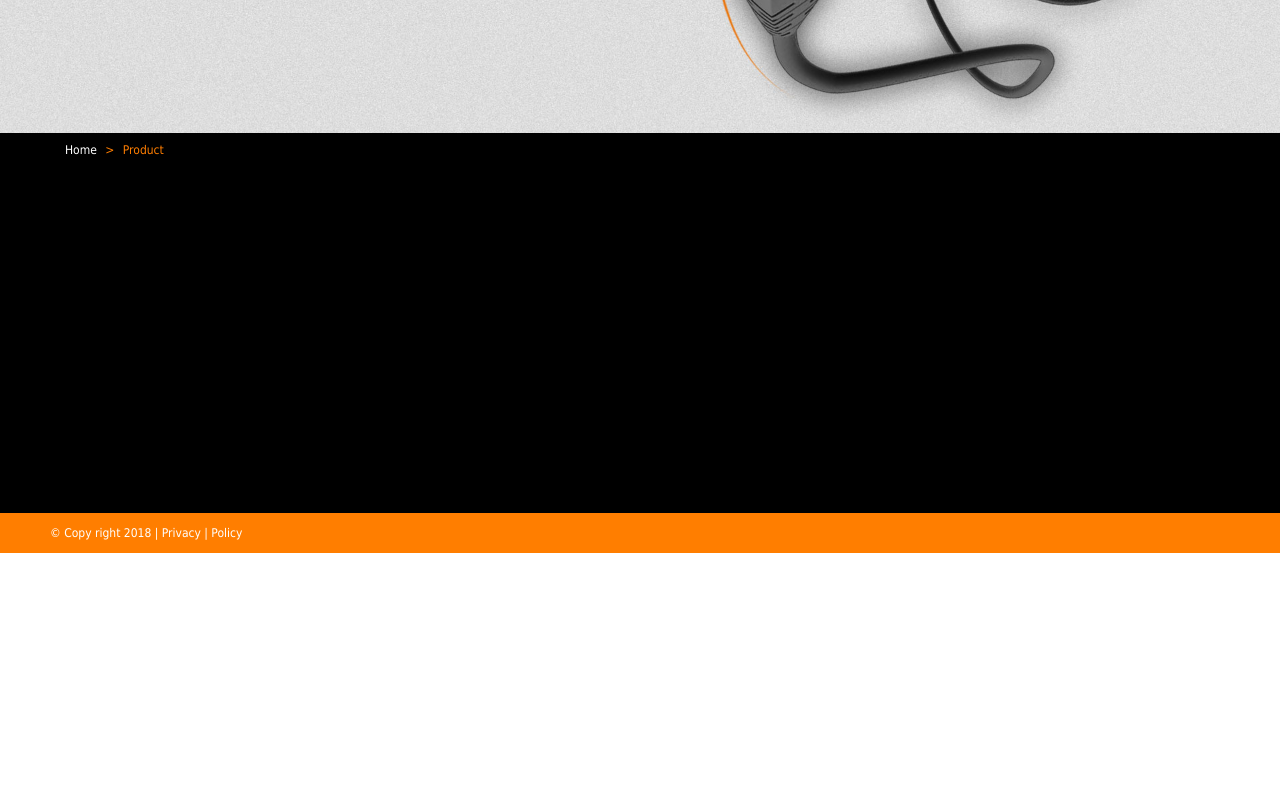
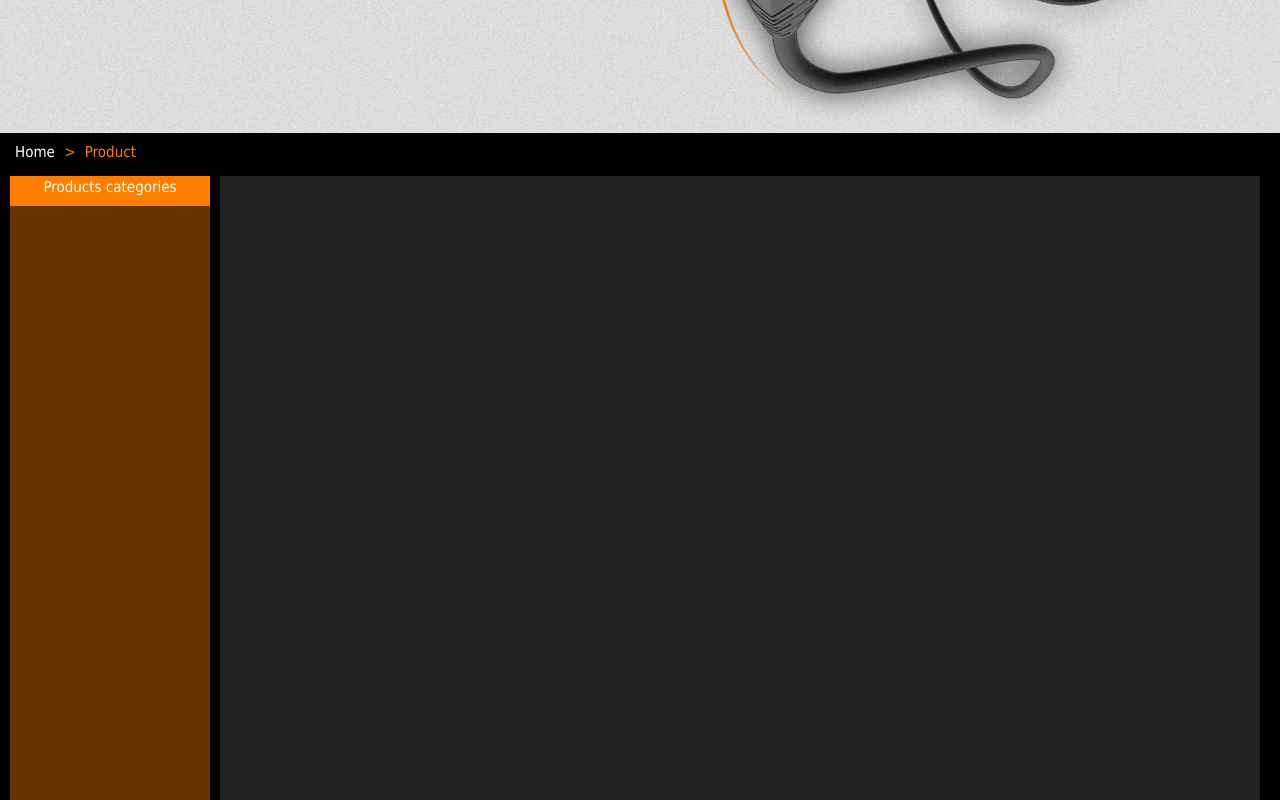
Before and after one commit to 475572892/diyoelec.com, a website: page src/product.html in a window 1280 px wide. Shown: the part 340-1140 px from the top of the page. Before the commit the page ends 893 px from the top, so only its background shows below. Drawn offline with Linux system fonts and the light colour scheme; files that its build step writes are made by us from their sources.

Commit message:
20180311221909

```diff
--- a/gulpfile.js
+++ b/gulpfile.js
@@ -62,7 +62,7 @@ gulp.task('lib', function () {
 
 gulp.task('cname', function () {
   gulp
-    .src(['./src/CNAME', './src/favicon.ico'])
+    .src(['./src/CNAME', './src/favicon.ico', './src/.gitignore', './src/README.md'])
     .pipe(gulp.dest('./dist'))
 })
 
--- a/src/css/base.less
+++ b/src/css/base.less
@@ -140,8 +140,9 @@ section {
 }
 
 body {
-    font: 12px/1.5 'Microsoft YaHei', '宋体', Tahoma, Arial, sans-serif; //color: #555;
-    background-color: #fff;
+    font: 15px/1.5 'Microsoft YaHei', '宋体', Tahoma, Arial, sans-serif; //color: #555;
+    background-color: #000;
+    color: #000;
 }
 
 em,
--- a/src/css/pcindex.css
+++ b/src/css/pcindex.css
@@ -370,3 +370,35 @@ li {
 .breadcrumb>.active {
     color: #ff7e00;
 }
+
+.pc .crumb {
+    height: 38px;
+    position: relative;
+    overflow: hidden;
+}
+
+.pc .wrap {
+    margin: 5px 10px 20px 0;
+}
+
+.pc .wrap .leftside {
+    background-color: #630;
+    width: 200px;
+    height: 900px;
+    margin-left: 10px;
+    float: left;
+}
+
+.pc .wrap .leftside .sidebar {
+    background-color: #ff7e00;
+    height: 30px;
+    color: #fff;
+    text-align: center;
+}
+
+.pc .wrap .rightside {
+    background-color: #212121;
+    height: 900px;
+    margin-left: 220px;
+    margin-right: 10px;
+}
--- a/src/product.html
+++ b/src/product.html
@@ -42,13 +42,21 @@
                   </ul>
             </div>
 
-            <div class="product">
+            <div class="crumb">
                   <ol class="breadcrumb">
                         <li>
                               <a href="/">Home</a>
                         </li>
                         <li class="active">Product</li>
                   </ol>
+            </div>
+
+            <div class="wrap">
+                  <div class="leftside">
+                        <div class="sidebar">Products categories</div>
+                  </div>
+                  <div class="rightside">
+                  </div>
             </div>
 
             <div class="footer">
```
Also changed, not shown: dist/README.md (added), dist/css/all.min.css, dist/product.html, src/README.md (added), src/css/base.css, src/css/index.css, 2 other files.
